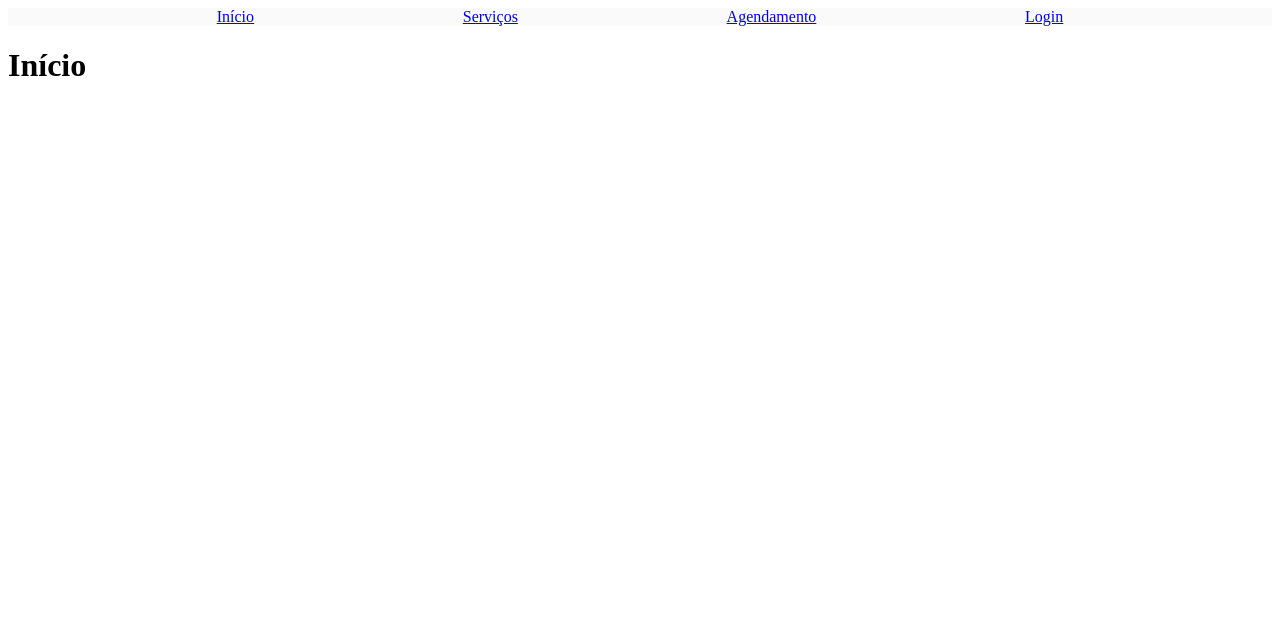
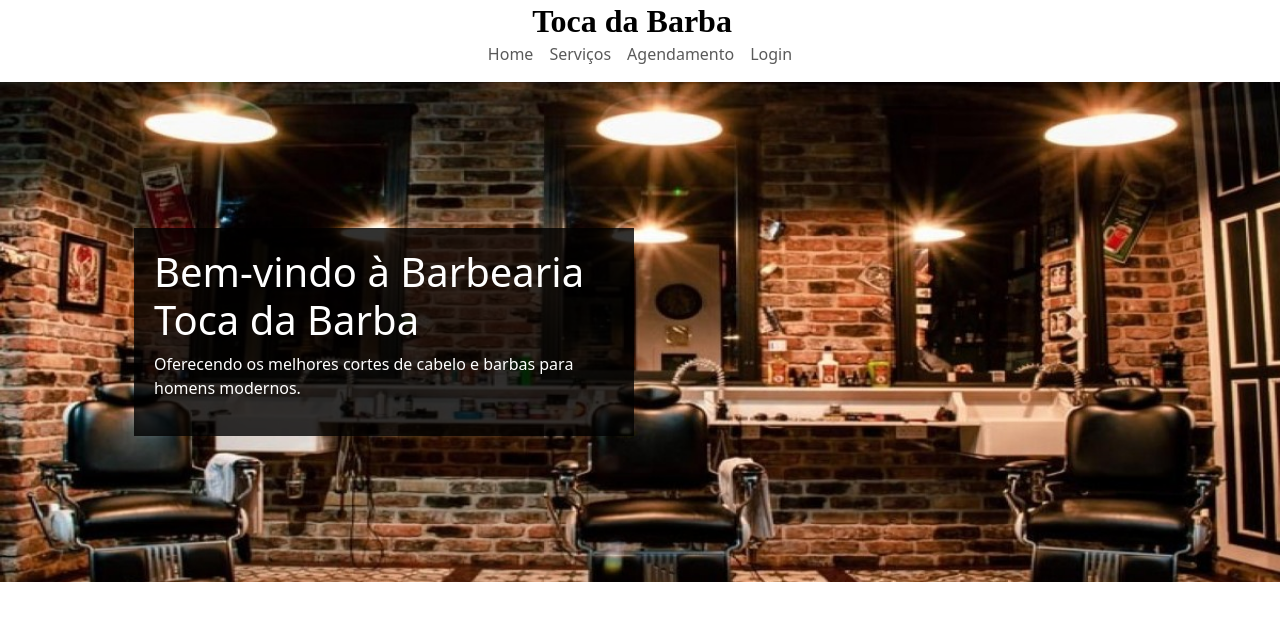
Before and after one commit to DIM0125/barber-front, a Vue app: page / in a window 1280 px wide. Shown: the top 620 px of the page. Built offline with nearby package versions, Linux system fonts and the light colour scheme.

Commit message:
Protótipo do site Toca da Barba

```diff
--- a/package.json
+++ b/package.json
@@ -11,6 +11,8 @@
     "format": "prettier --write src/"
   },
   "dependencies": {
+    "bootstrap": "^5.3.3",
+    "bootstrap-icons": "^1.11.3",
     "vue": "^3.4.21",
     "vue-router": "^4.3.0"
   },
--- a/src/App.vue
+++ b/src/App.vue
@@ -1,34 +1,25 @@
 <script setup>
-import { RouterLink, RouterView } from 'vue-router'
+import { RouterView } from 'vue-router'
+import NavMenu from './components/NavMenu.vue'
 </script>
 
 <template>
-  <header>
-    <div class="navbar">
-      <nav>
-        <RouterLink to="/">Início</RouterLink>
-        <RouterLink to="/servicos">Serviços</RouterLink>
-        <RouterLink to="/agendamento">Agendamento</RouterLink>
-        <RouterLink to="/login">Login</RouterLink>
-      </nav>
-    </div>
-  </header>
-
-  <RouterView />
+  <NavMenu />
+  <RouterView v-slot="{ Component }">
+    <transition name="fade" mode="out-in">
+      <component :is="Component" />
+    </transition>
+  </RouterView>
 </template>
 
 <style scoped>
-.navbar {
-  display: flex;
-  justify-content: center;
-  width: 100%;
-  background-color: #fafafa;
+.fade-enter-active,
+.fade-leave-active {
+  transition: opacity 0.2s ease;
 }
 
-nav {
-  display: flex;
-  justify-content: space-evenly;
-  align-items: center;
-  width: 100%;
+.fade-enter-from,
+.fade-leave-to {
+  opacity: 0;
 }
 </style>
--- /dev/null
+++ b/src/components/NavMenu.vue
@@ -0,0 +1,34 @@
+<script setup>
+import { RouterLink } from 'vue-router';
+
+</script>
+
+<template>
+
+    <nav class="navbar navbar-expand-md flex-column">
+        <RouterLink to="/" class="navbar-brand" href="#">Toca da Barba</RouterLink>
+        <button class="navbar-toggler" type="button" data-bs-toggle="collapse" data-bs-target="#navbarNavAltMarkup"
+            aria-controls="navbarNavAltMarkup" aria-expanded="false" aria-label="Toggle navigation">
+            <span class="navbar-toggler-icon"></span>
+        </button>
+        <div class="container-fluid">
+            <div class="collapse navbar-collapse justify-content-center" id="navbarNavAltMarkup">
+                <div class="navbar-nav">
+                    <RouterLink class="nav-link" to="/">Home</RouterLink>
+                    <RouterLink class="nav-link" to="/servicos">Serviços</RouterLink>
+                    <RouterLink class="nav-link" to="/agendamento">Agendamento</RouterLink>
+                    <RouterLink class="nav-link" to="/login">Login</RouterLink>
+                </div>
+            </div>
+        </div>
+    </nav>
+</template>
+
+<style scoped>
+.navbar-brand {
+    font-weight: bold;
+    font-family: 'Times New Roman', Times, serif;
+    font-size: 2rem;
+    line-height: 0.5;
+}
+</style>
--- a/src/main.js
+++ b/src/main.js
@@ -1,3 +1,6 @@
+import './assets/main.css'
+import 'bootstrap/dist/css/bootstrap.css'
+import 'bootstrap-icons/font/bootstrap-icons.css'
 import { createApp } from 'vue'
 import App from './App.vue'
 import router from './router'
@@ -5,5 +8,6 @@ import router from './router'
 const app = createApp(App)
 
 app.use(router)
+app.mount('#app')
 
-app.mount('#app')
+import 'bootstrap/dist/js/bootstrap.js'
--- a/src/views/AgendamentoView.vue
+++ b/src/views/AgendamentoView.vue
@@ -1,6 +1,37 @@
 <template>
   <div>
-    <h1>Página de Agendamentos</h1>
+    <h1 class="text-center">Página de Agendamentos</h1>
+    <div class="container w-50">
+      <form>
+        <div class="form-group">
+          <label for="nome">Nome:</label>
+          <input type="text" class="form-control" id="nome" placeholder="Digite seu nome" required>
+        </div>
+        <div class="form-group">
+          <label for="telefone">Telefone:</label>
+          <input type="tel" class="form-control" id="telefone" placeholder="Digite seu telefone" required>
+        </div>
+        <div class="form-group">
+          <label for="servico">Serviço:</label>
+          <select class="form-control" id="servico" required>
+            <option value="">Selecione...</option>
+            <option>Corte de Cabelo</option>
+            <option>Barba</option>
+            <option>Pacote Completo</option>
+            <!-- Adicione mais opções conforme necessário -->
+          </select>
+        </div>
+        <div class="form-group">
+          <label for="data">Data:</label>
+          <input type="date" class="form-control" id="data" required>
+        </div>
+        <div class="form-group">
+          <label for="horario">Horário:</label>
+          <input type="time" class="form-control" id="horario" required>
+        </div>
+        <button type="submit" class="btn btn-primary">Agendar</button>
+      </form>
+    </div>
   </div>
 </template>
 
--- a/src/views/HomeView.vue
+++ b/src/views/HomeView.vue
@@ -1,7 +1,46 @@
 <script setup></script>
 
 <template>
-  <main>
-    <h1>Início</h1>
-  </main>
+  <div class="hero-section">
+    <div class="hero-content d-flex justify-content-start">
+      <div class="col">
+        <h1>Bem-vindo à Barbearia Toca da Barba</h1>
+        <p>Oferecendo os melhores cortes de cabelo e barbas para homens modernos.</p>
+      </div>
+    </div>
+  </div>
+
 </template>
+
+<style scoped>
+.hero-section {
+  position: relative;
+  overflow: hidden;
+  height: 500px;
+  background-image: url('/barber-home-local.jpg');
+  background-size: cover;
+  background-position: center;
+  color: #fff;
+  text-align: left;
+}
+
+.hero-content {
+  position: absolute;
+  top: 50%;
+  left: 30%;
+  transform: translate(-50%, -50%);
+  max-width: 500px;
+  padding: 20px;
+  background-color: rgba(0, 0, 0, 0.8);
+}
+
+.info-section {
+  margin-bottom: 50px;
+}
+
+.info-section-left img,
+.info-section-right img {
+  max-width: 300px;
+  height: auto;
+}
+</style>
--- a/src/views/LoginView.vue
+++ b/src/views/LoginView.vue
@@ -1,6 +1,19 @@
 <template>
   <div>
-    <h1>Página de Login</h1>
+    <h1 class="text-center">Página de Login</h1>
+    <div class="container w-50">
+      <form>
+        <div class="form-group">
+          <label for="email">Email:</label>
+          <input type="email" class="form-control" id="email" placeholder="Digite seu email" required>
+        </div>
+        <div class="form-group">
+          <label for="senha">Senha:</label>
+          <input type="password" class="form-control" id="senha" placeholder="Digite sua senha" required>
+        </div>
+        <button type="submit" class="btn btn-primary">Entrar</button>
+      </form>
+    </div>
   </div>
 </template>
 
--- a/src/views/ServicosView.vue
+++ b/src/views/ServicosView.vue
@@ -1,6 +1,92 @@
 <template>
   <div>
-    <h1>Página de Serviços</h1>
+    <h1 class="text-center">Página de Serviços</h1>
+    <div class="container">
+      <div class="row">
+        <!-- Card 1 -->
+        <div class="col-md-4 mb-4">
+          <div class="card">
+            <img
+              src="https://img.freepik.com/fotos-premium/um-homem-em-uma-barbearia-com-barba-na-frente-de-um-espelho_697880-2646.jpg"
+              class="card-img-top" alt="...">
+            <div class="card-body">
+              <h5 class="card-title">Corte de Cabelo</h5>
+              <p class="card-text">Descrição do serviço.</p>
+              <a href="#" class="btn btn-primary">Agendar</a>
+            </div>
+          </div>
+        </div>
+
+        <!-- Card 2 -->
+        <div class="col-md-4 mb-4">
+          <div class="card">
+            <img
+              src="https://img.freepik.com/fotos-premium/um-homem-em-uma-barbearia-com-barba-na-frente-de-um-espelho_697880-2646.jpg"
+              class="card-img-top" alt="...">
+            <div class="card-body">
+              <h5 class="card-title">Barba</h5>
+              <p class="card-text">Descrição do serviço.</p>
+              <a href="#" class="btn btn-primary">Agendar</a>
+            </div>
+          </div>
+        </div>
+
+        <!-- Card 3 -->
+
+        <div class="col-md-4 mb-4">
+          <div class="card">
+            <img
+              src="https://img.freepik.com/fotos-premium/um-homem-em-uma-barbearia-com-barba-na-frente-de-um-espelho_697880-2646.jpg"
+              class="card-img-top" alt="...">
+            <div class="card-body">
+              <h5 class="card-title">Pacote Completo</h5>
+              <p class="card-text">Descrição do serviço.</p>
+              <a href="#" class="btn btn-primary">Agendar</a>
+            </div>
+          </div>
+        </div>
+
+        <div class="col-md-4 mb-4">
+          <div class="card">
+            <img
+              src="https://img.freepik.com/fotos-premium/um-homem-em-uma-barbearia-com-barba-na-frente-de-um-espelho_697880-2646.jpg"
+              class="card-img-top" alt="...">
+            <div class="card-body">
+              <h5 class="card-title">Pacote Completo</h5>
+              <p class="card-text">Descrição do serviço.</p>
+              <a href="#" class="btn btn-primary">Agendar</a>
+            </div>
+          </div>
+        </div>
+
+        <div class="col-md-4 mb-4">
+          <div class="card">
+            <img
+              src="https://img.freepik.com/fotos-premium/um-homem-em-uma-barbearia-com-barba-na-frente-de-um-espelho_697880-2646.jpg"
+              class="card-img-top" alt="...">
+            <div class="card-body">
+              <h5 class="card-title">Pacote Completo</h5>
+              <p class="card-text">Descrição do serviço.</p>
+              <a href="#" class="btn btn-primary">Agendar</a>
+            </div>
+          </div>
+        </div>
+
+        <div class="col-md-4 mb-4">
+          <div class="card">
+            <img
+              src="https://img.freepik.com/fotos-premium/um-homem-em-uma-barbearia-com-barba-na-frente-de-um-espelho_697880-2646.jpg"
+              class="card-img-top" alt="...">
+            <div class="card-body">
+              <h5 class="card-title">Pacote Completo</h5>
+              <p class="card-text">Descrição do serviço.</p>
+              <a href="#" class="btn btn-primary">Agendar</a>
+            </div>
+          </div>
+        </div>
+
+      </div>
+    </div>
   </div>
 </template>
 
```
Also changed, not shown: public/barber-home-local.jpg (added), src/assets/main.css (added), 1 other file (tests, documents, lock files or other folders).
